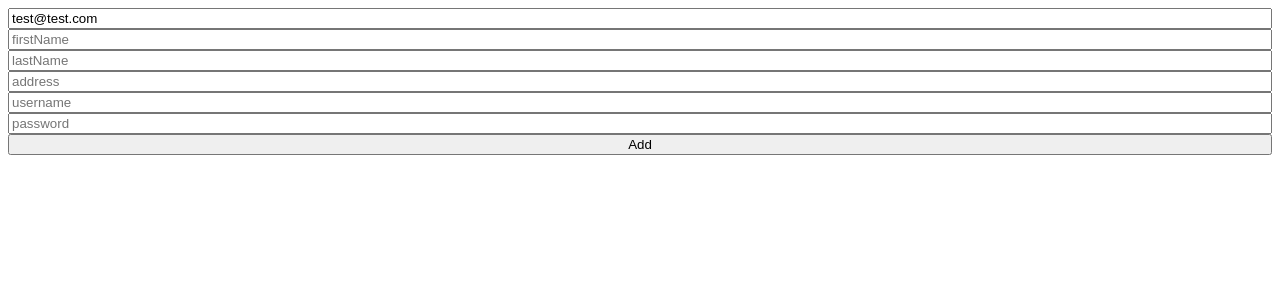
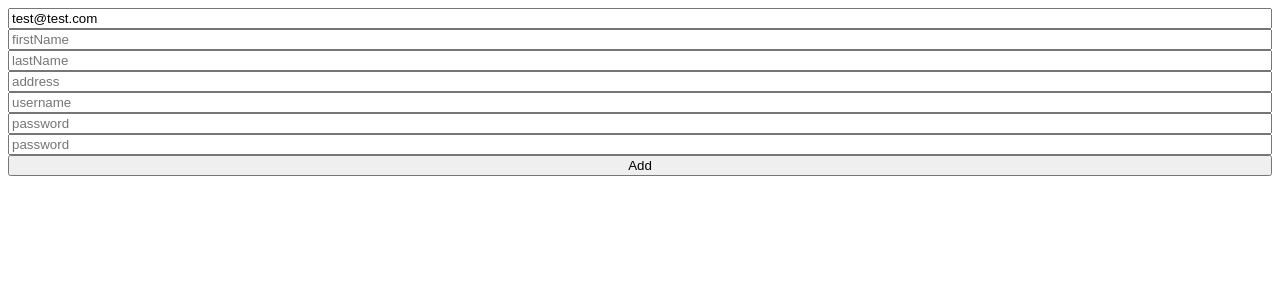
Before and after one commit to junha6316/react-tutorial, a React (Create React App) app in the folder react-master-class/: page / in a window 1280 px wide. Shown: the top 300 px of the page. Built offline with nearby package versions, Linux system fonts and the light colour scheme.

Commit message:
추가: custom validation  추가

```diff
--- a/react-master-class/src/App.tsx
+++ b/react-master-class/src/App.tsx
@@ -13,7 +13,9 @@ interface IForm {
   lastName: string;
   address: string;
   username: string;
-  password: string;
+  password1: string;
+  password2: string;
+  extraError?: string;
 }
 
 function App() {
@@ -21,13 +23,18 @@ function App() {
     register,
     handleSubmit,
     formState: { errors },
+    setError,
   } = useForm<IForm>({
     defaultValues: {
       email: 'test@test.com',
     },
   });
-  const onValid = (data: any) => {
-    console.log(data);
+
+  const onValid = (data: IForm) => {
+    if (data.password1 !== data.password2) {
+      setError('password1', { message: 'passwords are not the same' });
+    }
+    setError('extraError', { message: 'Server Offline' });
   };
   const onInvalid = (data: any) => {
     console.log(data);
@@ -36,7 +43,11 @@ function App() {
   return (
     <Form onSubmit={handleSubmit(onValid, onInvalid)}>
       <input
-        {...register('email', { required: 'Email is Required', minLength: 10 })}
+        {...register('email', {
+          required: 'Email is Required',
+          minLength: 10,
+          validate: (value) => !value.includes('junha '),
+        })}
         placeholder="email"
       />
       <span>{errors.email?.message}</span>
@@ -57,10 +68,16 @@ function App() {
         placeholder="username"
       />
       <input
-        {...register('password', { required: 'password required' })}
+        {...register('password1', { required: 'password required' })}
         placeholder="password"
       />
+      <input
+        {...register('password2', { required: 'password required' })}
+        placeholder="password"
+      />
+      <span>{errors.password1?.message}</span>
       <button>Add</button>
+      <span>{errors.extraError?.message}</span>
     </Form>
   );
 }
```
Also changed, not shown: react-master-class/summary/react-hook-form.md (+2 -1 lines).
